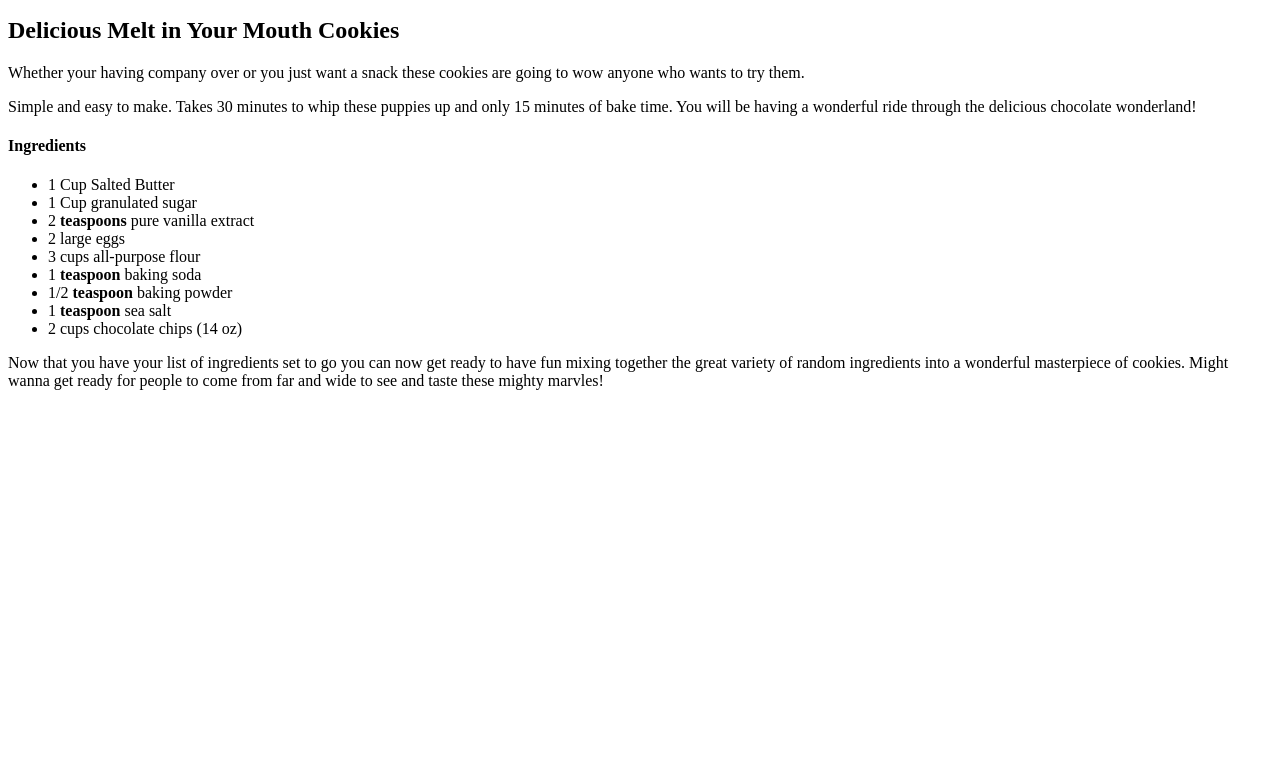
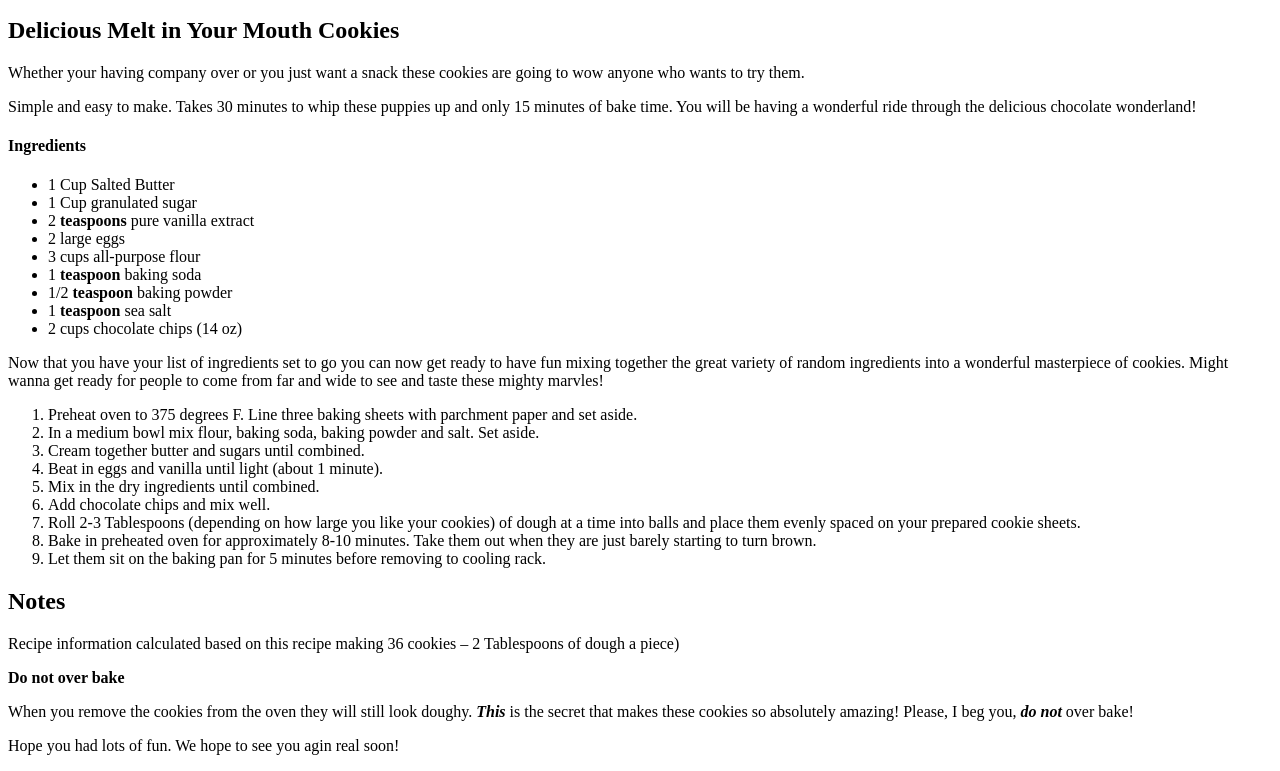
Before and after one commit to Grimlock1239/odin-recipes, a plain HTML site: page recipes/chocolate_chip_cookies.html in a window 1280 px wide. Shown: the part 101-872 px from the top of the page. Before the commit the page ends 800 px from the top, so only its background shows below. Drawn offline with Linux system fonts and the light colour scheme.

Commit message:
Added the ordered list and paragraphs after the ordered list.

```diff
--- a/recipes/chocolate_chip_cookies.html
+++ b/recipes/chocolate_chip_cookies.html
@@ -33,5 +33,23 @@
             masterpiece of cookies. Might wanna get ready for people
             to come from far and wide to see and taste these mighty
             marvles!</p>
+            <ol>
+                <li>Preheat oven to 375 degrees F. Line three baking sheets with parchment paper and set aside.</li>
+                <li>In a medium bowl mix flour, baking soda, baking powder and salt. Set aside.</li>
+                <li>Cream together butter and sugars until combined.</li>
+                <li>Beat in eggs and vanilla until light (about 1 minute).</li>
+                <li>Mix in the dry ingredients until combined.</li>
+                <li>Add chocolate chips and mix well.</li>
+                <li>Roll 2-3 Tablespoons (depending on how large you like your cookies) of dough at a time into balls and place them evenly spaced on your prepared cookie sheets.</li>
+                <li>Bake in preheated oven for approximately 8-10 minutes. Take them out when they are just barely starting to turn brown.</li>
+                <li>Let them sit on the baking pan for 5 minutes before removing to cooling rack.</li>
+            </ol>
+
+            <h2>Notes</h2>
+            <p>Recipe information calculated based on this recipe making 36 cookies – 2 Tablespoons of dough a piece)</p>
+            <p><strong>Do not over bake</strong></p>
+            <p>When you remove the cookies from the oven they will still look doughy. <em><strong>This</strong></em> is the secret that makes these cookies so absolutely amazing! Please, I beg you, <em><strong>do not</strong></em> over bake!
+            </p>
+            <p>Hope you had lots of fun. We hope to see you agin real soon!</p>
 </body>
 </html>
```
